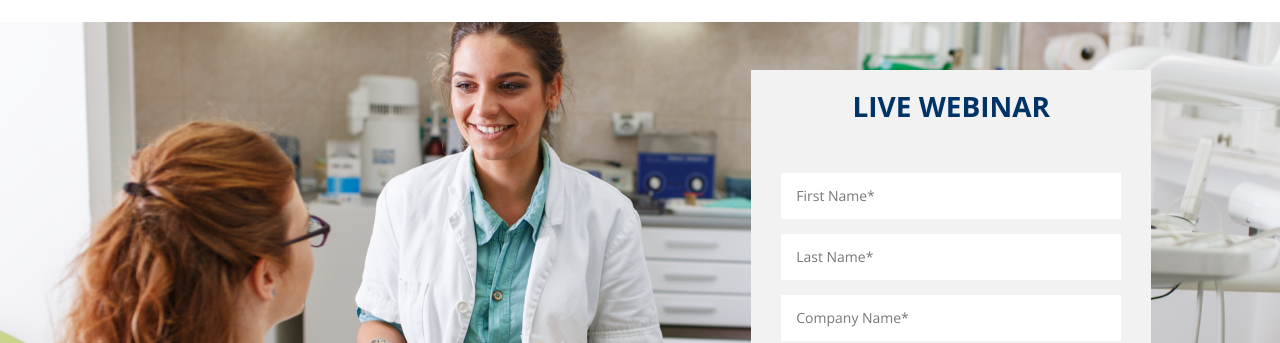
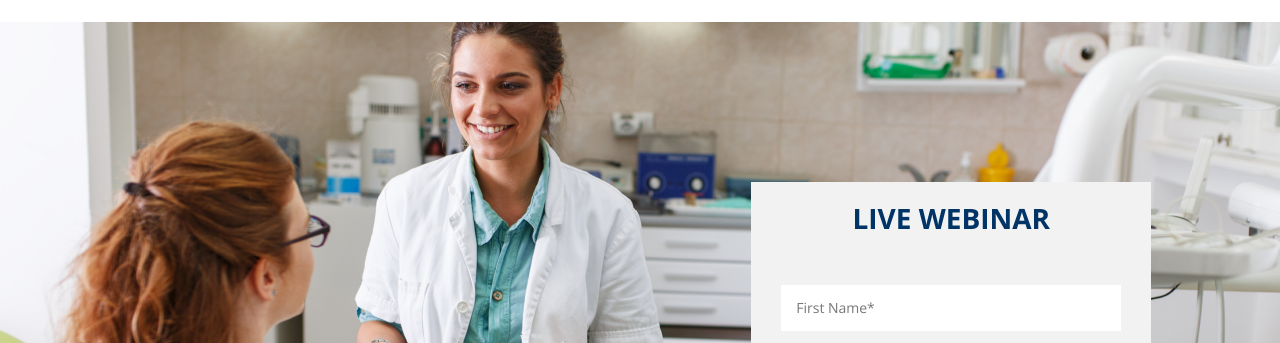
Before and after one commit to suvinsnair/suvinsnair.github.io, a plain HTML site: page index.html in a window 1280 px wide. Shown: the part 78-421 px from the top of the page. Drawn offline with nearby package versions, Linux system fonts and the light colour scheme.

Commit message:
height change

```diff
--- a/css/style.css
+++ b/css/style.css
@@ -140,6 +140,7 @@ Media Queries
         background-size:100% 50% !important;
         background-position:bottom !important;
         background-attachment:unset !important;
+        height: 56vh !important;
     }
     .banner-form{
         margin-top:20px;
@@ -308,4 +309,4 @@ textarea, input {
     background: #00CCCC;
 }
 
-#first .smashinglogo {background: url(../img/pic3.png)  50% 100px no-repeat fixed;height: 56vh;}
+#first .smashinglogo {background: url(../img/pic3.png)  50% 100px no-repeat fixed;height: 70vh;}
```
